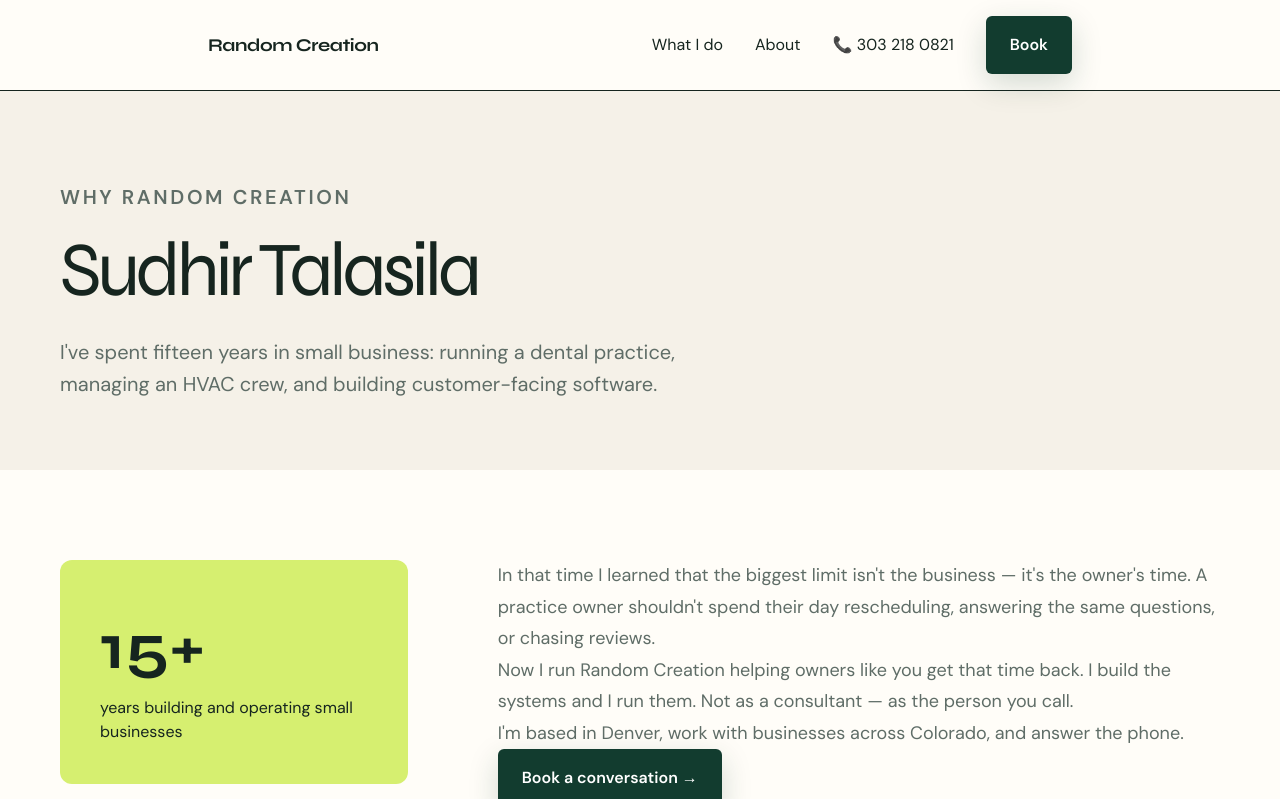
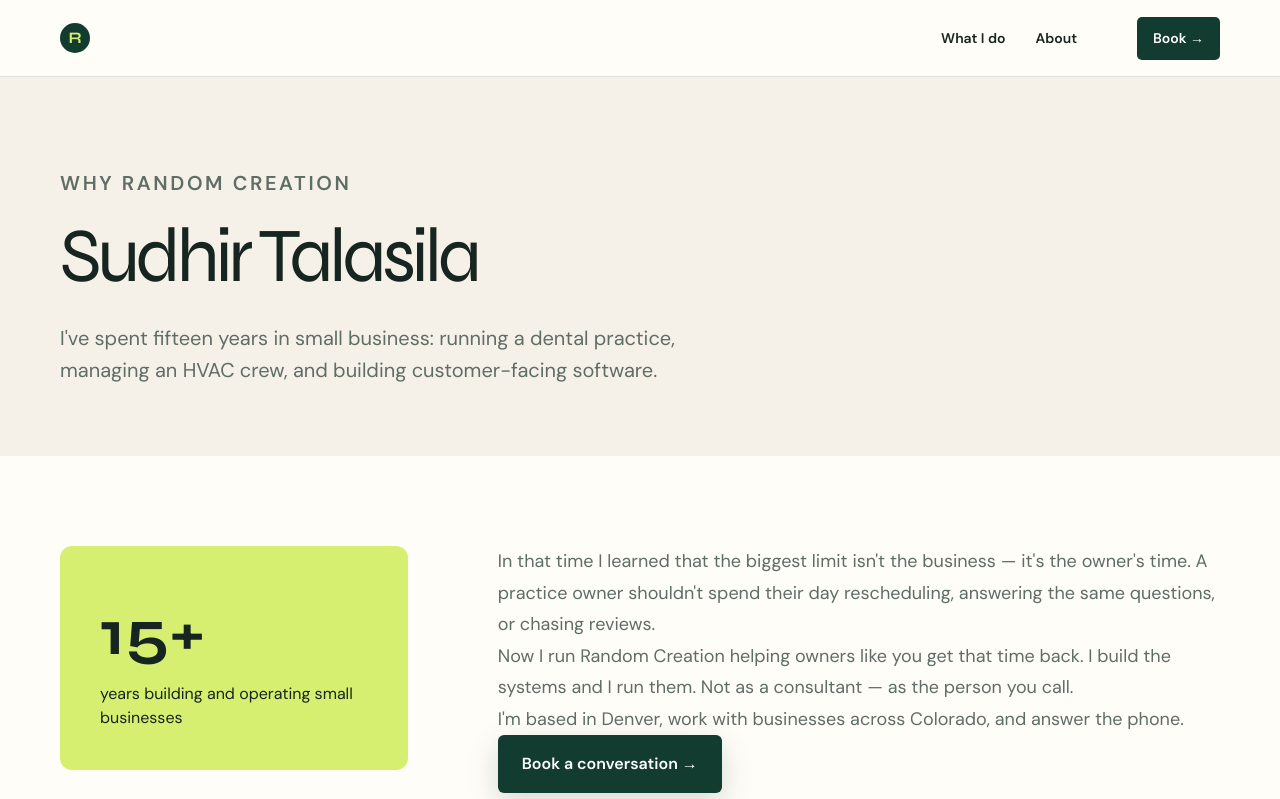
Before and after one commit to pro4shef-84/uxr-pro, a Next.js app: page /about in a window 1280 px wide. Shown: the top 799 px of the page. Built offline with nearby package versions, Linux system fonts and the light colour scheme.

Commit message:
Preview redesign: update components/Navbar.tsx

```diff
--- a/components/Navbar.tsx
+++ b/components/Navbar.tsx
@@ -1,65 +1,14 @@
 "use client";
-
 import { useState } from "react";
 import Link from "next/link";
 import { site } from "@/content/site";
 
-export default function Navbar() {
-  const [open, setOpen] = useState(false);
-
-  return (
-    <nav className="sticky top-0 z-50 border-b" style={{ borderColor: "var(--border)", background: "var(--bg)" }}>
-      <div className="max-w-4xl mx-auto px-4 py-4 flex items-center justify-between">
-        <Link href="/" className="font-display font-bold text-lg tracking-tight">
-          Random Creation
-        </Link>
-
-        {/* Desktop menu */}
-        <div className="hidden md:flex items-center gap-8">
-          <Link href="/services" style={{ color: "var(--text-muted)" }}>
-            {site.nav.services}
-          </Link>
-          <Link href="/about" style={{ color: "var(--text-muted)" }}>
-            {site.nav.about}
-          </Link>
-          <a href="tel:303-218-0821" style={{ color: "var(--text-muted)" }}>
-            📞 {site.closing.phone}
-          </a>
-          <Link href="/book" className="btn-primary">
-            {site.nav.book}
-          </Link>
-        </div>
-
-        {/* Mobile menu button */}
-        <button
-          className="md:hidden"
-          onClick={() => setOpen(!open)}
-          style={{ color: "var(--text)" }}
-          aria-label="Toggle menu"
-        >
-          <svg className="w-6 h-6" fill="none" stroke="currentColor" viewBox="0 0 24 24">
-            <path strokeLinecap="round" strokeLinejoin="round" strokeWidth={2} d="M4 6h16M4 12h16M4 18h16" />
-          </svg>
-        </button>
-      </div>
-
-      {/* Mobile menu */}
-      {open && (
-        <div className="md:hidden border-t px-4 py-4 space-y-4" style={{ borderColor: "var(--border)" }}>
-          <Link href="/services" className="block" style={{ color: "var(--text-muted)" }}>
-            {site.nav.services}
-          </Link>
-          <Link href="/about" className="block" style={{ color: "var(--text-muted)" }}>
-            {site.nav.about}
-          </Link>
-          <a href="tel:303-218-0821" className="block" style={{ color: "var(--text-muted)" }}>
-            📞 {site.closing.phone}
-          </a>
-          <Link href="/book" className="btn-primary block text-center">
-            {site.nav.book}
-          </Link>
-        </div>
-      )}
-    </nav>
-  );
+export default function Navbar(){
+  const [open,setOpen]=useState(false);
+  const close=()=>setOpen(false);
+  return <nav className="site-nav"><div className="shell nav-inner">
+    <Link href="/" className="brand" onClick={close}><span className="brand-mark">R</span>{site.brand}</Link>
+    <div className="nav-links"><Link href="/services">{site.nav.services}</Link><Link href="/about">{site.nav.about}</Link><a href={site.phoneHref}>{site.phoneDisplay}</a><Link href="/book" className="nav-cta">{site.nav.book} →</Link></div>
+    <button className="menu-button" onClick={()=>setOpen(!open)} aria-expanded={open} aria-label="Toggle menu"><svg width="26" height="26" viewBox="0 0 24 24" fill="none" stroke="currentColor" strokeWidth="2"><path d={open?"M6 6l12 12M18 6L6 18":"M4 7h16M4 12h16M4 17h16"}/></svg></button>
+  </div>{open&&<div className="mobile-menu"><Link href="/services" onClick={close}>{site.nav.services}</Link><Link href="/about" onClick={close}>{site.nav.about}</Link><a href={site.phoneHref}>{site.phoneDisplay}</a><Link href="/book" onClick={close}>Book a free check-up →</Link></div>}</nav>
 }
```
